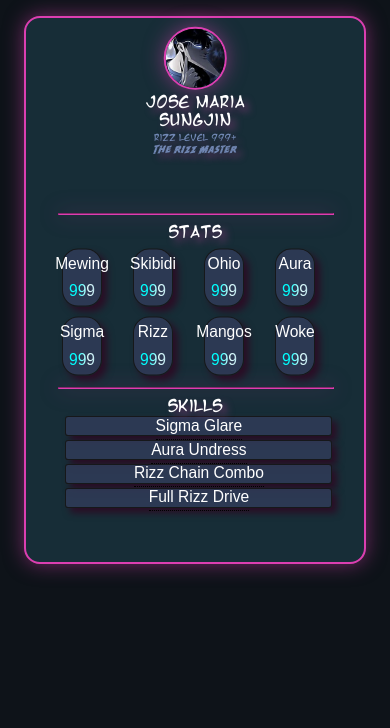
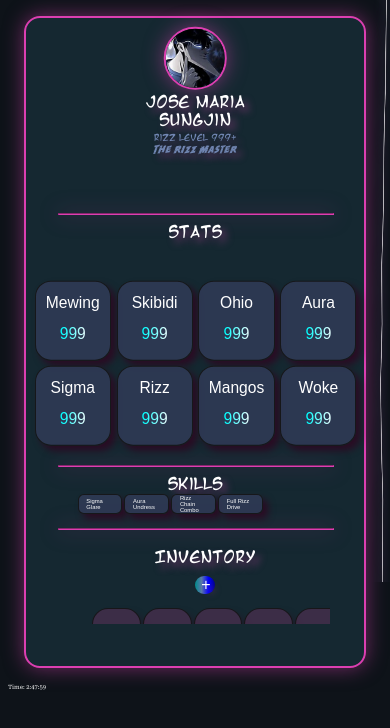
Before and after one commit to MrJuaumBR/RizzLeveling, a plain HTML site: page index.html in a window 390 px wide. Shown: the part 262-990 px from the top of the page. After the commit the page ends 962 px from the top, so only its background shows below. Drawn offline with Linux system fonts and the light colour scheme.

Commit message:
Yep is it

```diff
--- a/data/css/style.css
+++ b/data/css/style.css
@@ -1,60 +1,61 @@
+@import url('https://fonts.googleapis.com/css2?family=Roboto+Mono:ital,wght@0,100..700;1,100..700&family=Roboto+Serif:ital,opsz,wght@0,8..144,100..900;1,8..144,100..900&display=swap');
+
 @font-face {
-    font-family: 'SoloLeveling';
+  font-family: "SoloLeveling";
   src: url("../assets/sololeveling.otf") format("opentype");
   font-weight: normal;
   font-style: normal;
-
-
 }
 
 @font-face {
-    font-family: 'Manga';
+  font-family: "Manga";
   src: url("../assets/mangat.ttf") format("opentype");
   font-weight: normal;
   font-style: normal;
 }
 
 @font-face {
-    font-family: 'Spooky';
+  font-family: "Spooky";
   src: url("../assets/spooky.otf") format("opentype");
   font-weight: normal;
   font-style: normal;
 }
 
-:root{
-    font-family: 'SoloLeveling', 'Manga', sans-serif, Arial;
+:root {
+  font-family: "SoloLeveling", "Manga", sans-serif, Arial;
   /* Background Colors */
   --bg-primary: #0e1319; /* Dark, muted blue for backgrounds */
+  --bg-primary-rgb: 14, 19, 25;
   --bg-secondary: #172d37; /* Slightly lighter blue for secondary backgrounds */
-    --bg-tertiary: #F7F7F7; /* Light gray for highlights and accents */
+  --bg-secondary-rgb: 23, 45, 55;
+  --bg-tertiary: #f7f7f7; /* Light gray for highlights and accents */
+  --bg-tertiary-rgb: 247, 247, 247;
 
   /* Border Colors */
   --border-primary: #0340ba; /* Dark gray for borders and outlines */
   --border-secondary: #02123d; /* Medium gray for secondary borders and outlines */
 
   /* Foreground Colors */
-    --text-primary: #FFFFFF; /* White for primary text */
+  --text-primary: #ffffff; /* White for primary text */
   --text-secondary: #9ab1ec; /* Light beige for secondary text */
   --text-tertiary: #6779ef; /* Dark green for highlights and accents */
   --text-quaternary: #4d15db; /* Dark gray for subtle text and hints */
 }
-body{
+body {
   background-color: var(--bg-primary);
 }
-
 
 div.header {
   text-align: center;
   align-items: center;
   justify-content: center;
-    h1{
-        font-family: 'SoloLeveling';
+  h1 {
+    font-family: "SoloLeveling";
     font-size: 8vw;
     font-weight: 200;
     color: var(--text-primary);
 
-        text-shadow: 5px 5px 7px rgba(150,60,130, 0.7);
-
+    text-shadow: 5px 5px 7px rgba(150, 60, 130, 0.7);
 
     user-select: none;
 
@@ -63,8 +64,8 @@ div.header {
     margin-bottom: 0em;
   }
 
-    h3{
-        font-family: 'Manga';
+  h3 {
+    font-family: "Manga";
     color: var(--text-secondary);
     opacity: 0.5;
 
@@ -74,8 +75,8 @@ div.header {
   transition: all 0.35s ease-in-out;
 }
 
-div.card{
-    background-color: var(--bg-secondary);
+div.card {
+  background: rgba(var(--bg-secondary-rgb), 0.8);
   border-radius: 1em;
   padding: 2em;
   margin: 1em;
@@ -83,21 +84,28 @@ div.card{
 }
 
 @keyframes SmoothShake {
-    0%, 100% {
+  0%,
+  100% {
     transform: translateY(-0.7vw);
     transform: rotate(1deg);
-        text-shadow: 5px 5px 7px rgba(150,60,130, 0.7);
+    text-shadow: 5px 5px 7px rgba(150, 60, 130, 0.7);
   }
   50% {
     transform: translateY(0.7vw);
     transform: rotate(-1deg);
-        text-shadow: 7px 7px 7px rgba(150,60,130, 0.7);
+    text-shadow: 7px 7px 7px rgba(150, 60, 130, 0.7);
   }
 }
 
-
 .rainbow {
-    background: linear-gradient(to right, #6666ff, #0099ff , #00ff00, #ff3399, #6666ff);
+  background: linear-gradient(
+    to right,
+    #6666ff,
+    #0099ff,
+    #00ff00,
+    #ff3399,
+    #6666ff
+  );
   -webkit-background-clip: text;
   background-clip: text;
   color: transparent;
@@ -124,7 +132,8 @@ hr {
 }
 
 @keyframes SmoothColor {
-    0%, 100% {
+  0%,
+  100% {
     border-color: #6666ff;
     box-shadow: 0 0 20px rgba(102, 102, 255, 0.5);
   }
@@ -154,7 +163,8 @@ span.hover1:hover {
 }
 
 @keyframes rainbow_animation {
-    0%,100% {
+  0%,
+  100% {
     background-position: 0 0;
   }
 
@@ -163,13 +173,14 @@ span.hover1:hover {
   }
 }
 
-#user{
+#user {
   user-select: none;
-    div.info{
+  height: auto;
+  div.info {
     height: 11vw;
     position: relative;
 
-        img.avatar{
+    img.avatar {
       position: absolute;
       border-radius: 50%;
       width: 10vw;
@@ -178,13 +189,13 @@ span.hover1:hover {
       left: 5%;
       translate: 0 -50%;
     }
-        span.user{
+    span.user {
       position: absolute;
-            font-family: 'Manga';
+      font-family: "Manga";
       font-size: 2vw;
       font-weight: 200;
       color: var(--text-primary);
-            text-shadow: 5px 5px 7px rgba(150,60,130, 0.7);
+      text-shadow: 5px 5px 7px rgba(150, 60, 130, 0.7);
       margin: 0;
 
       top: 50%;
@@ -192,13 +203,13 @@ span.hover1:hover {
       translate: 0 -50%;
     }
 
-        span.level{
+    span.level {
       position: absolute;
-            font-family: 'Manga';
+      font-family: "Manga";
       font-size: 1vw;
       font-weight: 200;
       color: var(--text-secondary);
-            text-shadow: 5px 5px 7px rgba(150,60,130, 0.7);
+      text-shadow: 5px 5px 7px rgba(150, 60, 130, 0.7);
       margin: 0;
 
       opacity: 0.7;
@@ -207,13 +218,13 @@ span.hover1:hover {
       left: 18%;
       translate: 0 -50%;
     }
-        span.title{
+    span.title {
       position: absolute;
-            font-family: 'Spooky';
+      font-family: "Spooky";
       font-size: 0.8vw;
       font-weight: 10;
       color: var(--text-secondary);
-            text-shadow: 5px 5px 7px rgba(150,60,130, 0.7);
+      text-shadow: 5px 5px 7px rgba(150, 60, 130, 0.7);
       margin: 0;
 
       opacity: 0.7;
@@ -222,19 +233,18 @@ span.hover1:hover {
       left: 42%;
       translate: 0 -50%;
     }
-
   }
 
-    div.stats{
+  div.stats {
     position: relative;
     height: 22vw;
-        h2{
+    h2 {
       position: absolute;
-            font-family: 'Manga';
+      font-family: "Manga";
       font-size: 2vw;
       font-weight: 200;
       color: var(--text-primary);
-            text-shadow: 5px 5px 7px rgba(150,60,130, 0.7);
+      text-shadow: 5px 5px 7px rgba(150, 60, 130, 0.7);
       margin: 0;
 
       translate: -50% 0;
@@ -242,15 +252,15 @@ span.hover1:hover {
     }
   }
 
-    div.skills{
+  div.skills {
     height: auto;
-        h2{
+    h2 {
       position: absolute;
-            font-family: 'Manga';
+      font-family: "Manga";
       font-size: 2vw;
       font-weight: 200;
       color: var(--text-primary);
-            text-shadow: 5px 5px 7px rgba(150,60,130, 0.7);
+      text-shadow: 5px 5px 7px rgba(150, 60, 130, 0.7);
       margin: 0;
 
       translate: -50% 0;
@@ -258,7 +268,7 @@ span.hover1:hover {
     }
   }
 
-    div.data{
+  div.data {
     padding-top: 10vw;
     font-family: Arial, Helvetica, sans-serif;
     position: absolute;
@@ -274,10 +284,10 @@ span.hover1:hover {
     gap: 10px 10px;
     padding-bottom: 2vw;
 
-        div.stat{
-            border: 0.1px solid rgba(20,20,20, 0.9);
+    div.stat {
+      border: 0.1px solid rgba(20, 20, 20, 0.9);
       background-color: rgba(50, 60, 90, 0.8);
-            box-shadow: 5px 5px 7px rgba(50,0,30, 0.7);
+      box-shadow: 5px 5px 7px rgba(50, 0, 30, 0.7);
       border-radius: 1em;
       margin-left: 0.9vw;
       margin-right: 0.9vw;
@@ -291,13 +301,13 @@ span.hover1:hover {
       justify-content: center;
       align-items: center;
 
-            span.stat-label{
+      span.stat-label {
         font-size: 0.9vw;
         font-weight: 200;
         color: var(--text-primary);
       }
 
-            span.stat-value{
+      span.stat-value {
         font-size: 0.8vw;
         font-weight: 200;
       }
@@ -305,21 +315,29 @@ span.hover1:hover {
   }
 }
 
-div.skills ul {
+div.skills div#skills-list {
+    display: grid;
+    grid-template-columns: repeat(5, 10vw);
+    grid-column-start: auto;
+    gap: 2vw;
   font-family: Arial, Helvetica, sans-serif;
-    font-size: 0.8vw;
+  font-size: 1.5vw;
   font-weight: 200;
   color: #fff;
   width: 100%;
-    padding-top: 0.3vw;
+  padding-top: 5vw;
   padding-bottom: 0.5vw;
-    li{
-        border: 0.1px solid rgba(20,20,20, 0.9);
-        background-color: rgba(50, 60, 90, 0.8);
-        box-shadow: 5px 5px 7px rgba(50,0,30, 0.7);
+  margin-top: 1em;
+
+}
+
+div.skills div#skills-list div.skill {
+    border: 0.1px solid rgba(20, 20, 20, 0.9);
+    background: rgba(50, 60, 90, 0.8);
+    box-shadow: 5px 5px 7px rgba(50, 0, 30, 0.7);
     border-radius: 1em;
-        margin-left: 0.9vw;
-        margin-right: 0.9vw;
+    margin-left: 5vw;
+    margin-right: 5vw;
     margin-bottom: 1vw;
     padding: 0.3vw;
     width: 7vw;
@@ -332,16 +350,58 @@ div.skills ul {
     justify-content: center;
     align-items: center;
   }
+
+div.inventory {
+  h2 {
+
+    font-family: "Manga";
+    font-size: 2vw;
+    font-weight: 200;
+    color: var(--text-primary);
+    text-shadow: 5px 5px 7px rgba(150, 60, 130, 0.7);
+    margin: 0;
+
+    text-align: center;
+    left: 50%;
+  };
+  min-height: 12vw;
+  height: auto;
+}
+div.items {
+  display: grid;
+  grid-template-columns: repeat(7, 10vw);
+  grid-template-rows: repeat(2, 1fr);
+  gap: 10px 10px;
+  padding-bottom: 2vw;
+
+  margin-top: 1em;
+  translate: 0% 0;
+  left: 50%;
+  div.item{
+    border: 0.1px solid rgba(20, 20, 20, 0.9);
+    background: rgba(100, 50, 95, 0.5);
+    box-shadow: 5px 5px 7px rgba(50, 0, 30, 0.3);
+    border-radius: 1em;
+    margin-left: 0.2vw;
+    margin-right: 0.2vw;
+    padding: 0.1vw;
+    width: 6vw;
+    height: 9vw;
+    padding-left: 2vw;
+    padding-right: 2vw;
+
+    transition: all 0.35s ease-in-out;
+  }
 }
 
 .gradient-blue {
-    background: linear-gradient(to right, aqua, cyan, lightcyan ,lightblue);
+  background: linear-gradient(to right, aqua, cyan, lightcyan, lightblue);
   -webkit-background-clip: text;
   background-clip: text;
   color: transparent;
 }
 
-#canvas{
+#canvas {
   background-color: transparent;
   z-index: -5;
   position: absolute;
@@ -390,83 +450,130 @@ div.skills ul {
 }
 
 @media only screen and (max-width: 768px) {
-
-
   div.content {
     height: auto;
     min-height: 40em;
-        max-height: 50em;
   }
-    div.card{
+  div.card {
     min-height: 30em;
-        max-height: 45em;
     height: auto;
   }
 
-
   div.header {
-        h1{
+    h1 {
       font-size: 18vw;
     }
 
-        h3{
+    h3 {
       font-size: 5vw;
     }
   }
 
-    span.hover1:hover{
+  span.hover1:hover {
     transform: scale(1.1);
     font-size: scale(1.1);
   }
 
-    #user{
-        h2{
+  #user {
+    h2 {
       font-size: 15vw;
     }
-        div.stats{
-            height: 40vw;
+    div.stats {
+      height: 60vw;
       width: 100%;
-            h2{
+      h2 {
         font-size: 4vw;
       }
-            div.data{
-                grid-template-columns: 0.25fr 0.25fr 0.25fr 0.25fr;
-                top: 65%;
-                left: 50%;
+      div.data {
+        grid-template-columns: repeat(4, 17vw);
+        grid-template-rows: repeat(2, 1fr);
+        top: 40%;
+        left: 47%;
         translate: -50% -50%;
         margin-top: 8vw;
         width: 100%;
         text-align: center;
-                div.stat span{
+        align-items: center;
+        justify-content: center;
+
+        gap:4vw;
+        div.stat {
+            padding: 2vw;
+            width: 15vw;
+            height: 90%;
             text-align: center;
-                    width: auto;
-                    height: 5vw;
+            align-items: center;
+            justify-content: center;
+            margin-left: 1vw;
+            margin-right: 1vw;
+            span {
+
+                text-align: center;
+                width: 100%;
+                height: 100%;
                 padding: 1vw;
                 font-size: 4vw;
             }
         }
       }
+    }
 
-        div.skills{
-            h2{
+    div.skills {
+      h2 {
         font-size: 4vw;
       }
-            ul{
+      ul {
         padding-top: 5vw;
         padding-left: 1vw;
         padding-right: 1vw;
       }
-            ul li {;
+      ul li {
         width: auto;
-                .tooltip{
+        .tooltip {
           font-size: 4vw;
           height: 5vw;
           padding-bottom: 1vw;
           padding-top: 1vw;
-
         }
       }
     }
+
+    .expand-button {
+      font-size: 16px;
+      line-height: 16px;
+      margin: 10px auto;
+    }
+
+    div.inventory{
+        width: 100%;
+        padding: 10px;
+        height: auto;
+        h2{
+          font-size: 4vw;
+        }
+
+        #inventory-items {
+          max-height: 3vw; /* adjust to your needs */
+        }
+
+        #inventory-items.expanded {
+          max-height: 30vw; /* adjust to your needs */
+          overflow-x: auto;
+        }
+
+        div.items{
+            grid-template-columns: repeat(5, 8vw);
+            gap: 5vw;
+            margin: 1vw 3vw 0 5vw;
+            padding: 1vw;
+            div.item{
+                width: 100%;
+                height: 12vw;
+                opacity: var(--opacity);
+            }
+        }
+      }
+
 
     /* Adjust the width and height of the user info container */
     div.info {
@@ -514,14 +621,61 @@ div.skills ul {
     }
   }
 
-    .tooltip .tooltiptext{
+  .tooltip:hover .tooltiptext {
+    visibility: visible;
+  }
+  .tooltip .tooltiptext {
     width: 20vw;
+    padding: 1vw;
+    text-align: center;
+    align-items: center;
+    justify-content: center;
   }
 
-    .tooltip div.tooltiptext{
+  .tooltip div.tooltiptext {
     padding: 0;
     width: 40vw;
     font-size: 5vw;
     z-index: 100;
   }
+
+
 }
+
+.expand-button {
+  font-size: 18px;
+  line-height: 18px;
+  margin: 0 auto;
+  cursor: pointer;
+  display: block;
+  width: 5vw;
+  border-radius: 30px;
+  box-shadow: 5 5 7 rgba(50, 0, 30, 0.7);
+  text-shadow: 5px 5px 7px rgba(150, 60, 130, 0.7);
+  border-width: 0;
+  background: linear-gradient(to right, darkcyan, rgb(90,120,170), blue, darkblue);
+  color: white;
+
+  transition: all 0.35s ease-in-out;
+}
+
+.expand-button:hover {
+  transform: scale(1.1);
+}
+
+#inventory-items {
+  max-height: 0;
+  overflow: hidden;
+  transition: max-height 0.5s ease-in-out;
+}
+
+#inventory-items.expanded {
+  max-height: 500px; /* adjust to your needs */
+  overflow-y: auto;
+}
+
+div.footer {
+  font-family: "Roboto Serif", serif;;
+  font-size: 1.5vw;
+  color: #fff;
+}
--- /dev/null
+++ b/data/js/clock.js
@@ -0,0 +1,15 @@
+const spanClock = document.getElementById('time-clock');
+const date = new Date();
+const hours = date.getHours();
+const minutes = date.getMinutes();
+const seconds = date.getSeconds();
+
+spanClock.textContent = `${hours}:${minutes}:${seconds}`;
+
+setInterval(() => {
+    const date = new Date();
+    const hours = date.getHours();
+    const minutes = date.getMinutes();
+    const seconds = date.getSeconds();
+    spanClock.textContent = `${hours}:${minutes}:${seconds}`;
+}, 1000);
--- /dev/null
+++ b/data/js/inventory-load.js
@@ -0,0 +1,18 @@
+const inventoryDiv = document.getElementById("inventory-items");
+const expandButton = document.querySelector('.expand-button');
+
+var InventoryColumns = 7;
+var InventoryRows = 5;
+
+for (let i = 0; i < InventoryColumns * InventoryRows; i++) {
+    let item = document.createElement("div");
+    item.classList.add("item");
+
+    item.id = i;
+    inventoryDiv.appendChild(item);
+}
+
+expandButton.addEventListener('click', () => {
+    inventoryDiv.classList.toggle('expanded');
+    expandButton.textContent = inventoryDiv.classList.contains('expanded') ? '-' : '+';
+});
--- a/data/js/lightning.js
+++ b/data/js/lightning.js
@@ -1,8 +1,8 @@
 const canvas = document.getElementById("canvas");
 const context = canvas.getContext('2d');
 const lightningStrikeOffset = 5;
-const lightningStrikeLength = 100;
-const lightningBoltLength = 5;
+const lightningStrikeLength = 1500;
+const lightningBoltLength = 50;
 const lightningThickness = 4;
 const canvasHeight = canvas.height;
 const canvasWidth = canvas.width;
@@ -51,7 +51,7 @@ class Lightning {
   }
 }
 
-const interval = 3000;
+const interval = 1500;
 // const lightningStrikeOffset = 5;
 // const lightningStrikeLength = 100;
 // const lightningBoltLength = Math.random() * 10;
--- a/index.html
+++ b/index.html
@@ -1,5 +1,5 @@
 <!DOCTYPE html>
-<html lang="en">
+<html lang="en-us">
     <head>
         <meta charset="UTF-8">
         <meta http-equiv="X-UA-Compatible" content="IE=edge">
@@ -72,47 +72,55 @@
                     <hr>
                     <div class="skills">
                         <h2>Skills</h2>
-                        <ul type="None">
-                            <li>
-                                <div class="tooltip">
+                        <div id="skills-list">
+
+                            <div class="skill tooltip">
                                 <div class="tooltiptext">
-                                        <b>Descrição:</b> Um olhar intenso de 2 segundos, geralmente em silêncio absoluto.<br><br>
-                                        <b>Efeito:</b> 80% chance de fazer o alvo desviar o olhar + 30% Atração.
+                                    <b>Description:</b> An intense 2-second stare, usually in absolute silence.<br><br>
+                                    <b>Effect:</b> 80% chance to make target look away + 30% Attraction.
                                 </div>
                                 Sigma Glare
                             </div>
-                            </li>
-                            <li>
-                                <div class="tooltip">
+
+                            <div class="skill tooltip">
                                 <div class="tooltiptext">
-                                        <b>Descrição:</b> Com uso de Aura, simula visualmente um estado seminu na mente do alvo por 0.7s.<br><br>
-                                        <b>Efeito:</b> Requer 40 Aura. Causa Explosão Mental. Cooldown: 1h.
+                                    <b>Description:</b> Using Aura, visually simulates a semi-naked state in the target's mind for 0.7s.<br><br>
+                                    <b>Effect:</b> Requires 40 Aura. Causes Mind Blast. Cooldown: 1h.
                                 </div>
                                 Aura Undress
                             </div>
-                            </li>
-                            <li>
-                                <div class="tooltip">
+                            <div class="skill tooltip">
                                 <div class="tooltiptext">
-                                        <b>Descrição:</b> Combina: olhar → elogio → toque → silêncio.<br><br>
-                                        <b>Efeito:</b> Multiplica o impacto de seu rizz em 2x. Alto risco.
+                                    <b>Description:</b> Combination: look → praise → touch → silence.<br><br>
+                                    <b>Effect:</b> Multiplies the impact of your rizz by 2x. High risk.
                                 </div>
                                 Rizz Chain Combo
                             </div>
-                            </li>
-                            <li>
-                            <div class="tooltip">
+                            <div class="skill tooltip">
                                 <div class="tooltiptext">
-                                    <b>Descrição:</b> Ativa o máximo potencial de todos os atributos sedutores de Jose Maria.<br><br>
-                                    <b>Efeito:</b> +100% em Aura, Sigma, Rizz, Skibidi, Mangos, Ohio e Woke durante 1 minuto e 30 segundos. Efeito devastador.
+                                    <b>Description:</b> Activates the maximum potential of all of Jose Maria's seductive attributes.<br><br>
+                                    <b>Effect:</b> +100% to Aura, Sigma, Rizz, Skibidi, Mangos, Ohio and Woke for 1 minute and 30 seconds. Devastating effect.
                                 </div>
                                 Full Rizz Drive
                             </div>
-                        </ul>
+                        </div>
+                    </div>
+                    <hr>
+                    <div class="inventory">
+                        <h2>Inventory</h2>
+                        <button class="expand-button">+</button>
+                        <div class="items" id="inventory-items">
+
                         </div>
                     </div>
                 </div>
+                <div class="footer">
+                    <span>Time: <span id="time-clock">00:00</span></span>
                 </div>
+            </div>
+        </div>
+        <script src="./data/js/clock.js"></script>
+        <script src="./data/js/inventory-load.js"></script>
         <script src="./data/js/lightning.js">
             const height = document.body.offsetHeight;
             const width = document.body.offsetWidth;
```
Lines whose indentation alone changed are shown as unchanged.
